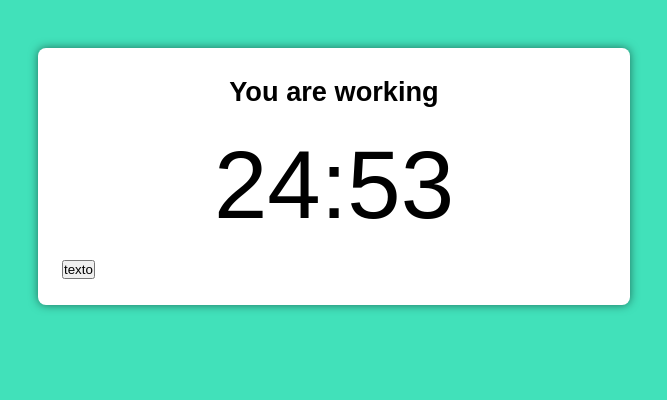
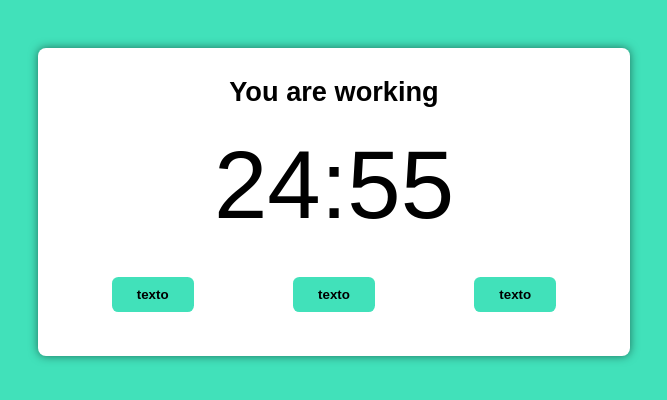
Before and after one commit to PascoalKahamba/pomodoro, a React (Vite) app: page / in a window 1280 px wide. Shown: the top 400 px of the page, without its empty margins (306-973 px from the left). Built offline with nearby package versions, Linux system fonts and the light colour scheme.

Commit message:
added styles on the buttons and i used three buttons at PomodoroTimer

```diff
--- a/src/Components/PomodoroTimer.tsx
+++ b/src/Components/PomodoroTimer.tsx
@@ -18,7 +18,11 @@ const PomodoroTimer = ({ PromodoroTime }: Props) => {
     <div className="pomodoro">
       <h2>You are working</h2>
       <Timer mainTime={mainTime} />
-      <Button text="texto" onClick={() => console.log(1)} />
+      <div className="controls">
+        <Button text="texto" onClick={() => console.log(1)} />
+        <Button text="texto" onClick={() => console.log(1)} />
+        <Button text="texto" onClick={() => console.log(1)} />
+      </div>
     </div>
   );
 };
--- a/src/index.css
+++ b/src/index.css
@@ -35,3 +35,24 @@ body {
   text-align: center;
   font-size: 6rem;
 }
+.pomodoro .controls {
+  display: flex;
+  justify-content: space-around;
+  align-items: center;
+}
+.pomodoro button {
+  background: #41e1ba;
+  border: none;
+  font-weight: bold;
+  color: #000;
+  padding: 10px 25px;
+  cursor: pointer;
+  transition: background-color 300ms ease-in-out;
+  border-radius: 0.4rem;
+  margin: 20px auto;
+}
+.working .pomodoro button {
+  background: #ef5d50;
+
+  color: #fff;
+}
```
